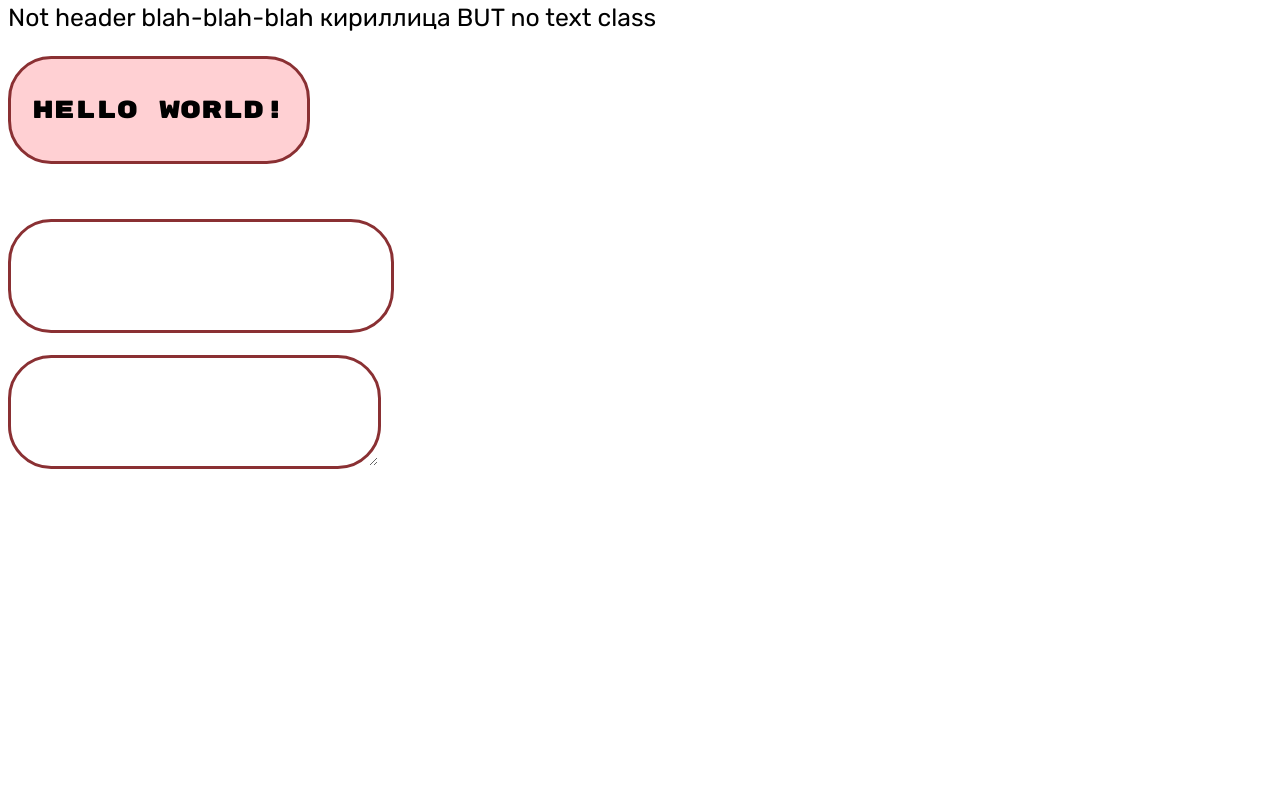
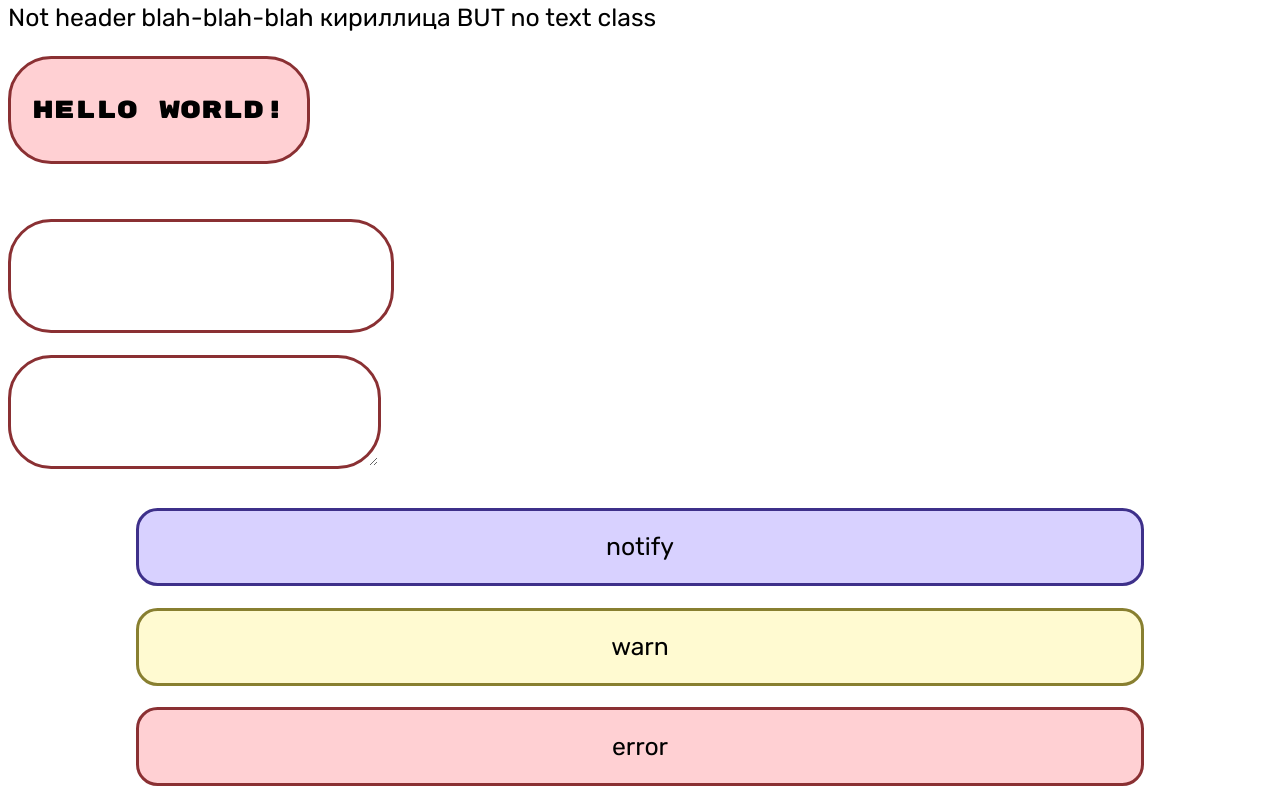
Before and after one commit to LetovoLeTo/leto-resources, a website: page test.html in a window 1280 px wide. Shown: the part 330-1137 px from the top of the page. Before the commit the page ends 824 px from the top, so only its background shows below. Drawn offline with Linux system fonts and the light colour scheme.

Commit message:
added warning and error boxes

```diff
--- a/style.css
+++ b/style.css
@@ -82,3 +82,25 @@ tbody > tr:nth-last-child(1) > td:nth-child(1) {
 tbody > tr:nth-last-child(1) > td:nth-last-child(1) {
     border-radius: 0 0 1rem 0;
 }
+
+div.notify, div.warn, div.error {
+    border-radius: 1rem;
+    font-family: Rubik;
+    padding: 1rem;
+    margin: 1rem;
+    text-align: center;
+    margin-left: 10vw;
+    margin-right: 10vw;
+}
+div.notify {
+    background: #d8d1ff;
+    border: .15rem solid #3e308a;
+}
+div.warn {
+    background: #FFFAD1;
+    border: .15rem solid #887f30;
+}
+div.error {
+    background: #ffd0d3;
+    border: .15rem solid #8A3033;
+}
--- a/test.html
+++ b/test.html
@@ -19,5 +19,8 @@
         <button>Hello World!</button><br>
         <input><br>
         <textarea></textarea>
+        <div class="notify">notify</div>
+        <div class="warn">warn</div>
+        <div class="error">error</div>
     </body>
 </html>
```
Also changed, not shown: package.json (added, +29 -0 lines), server.js (added, +14 -0 lines), 2 other files.
